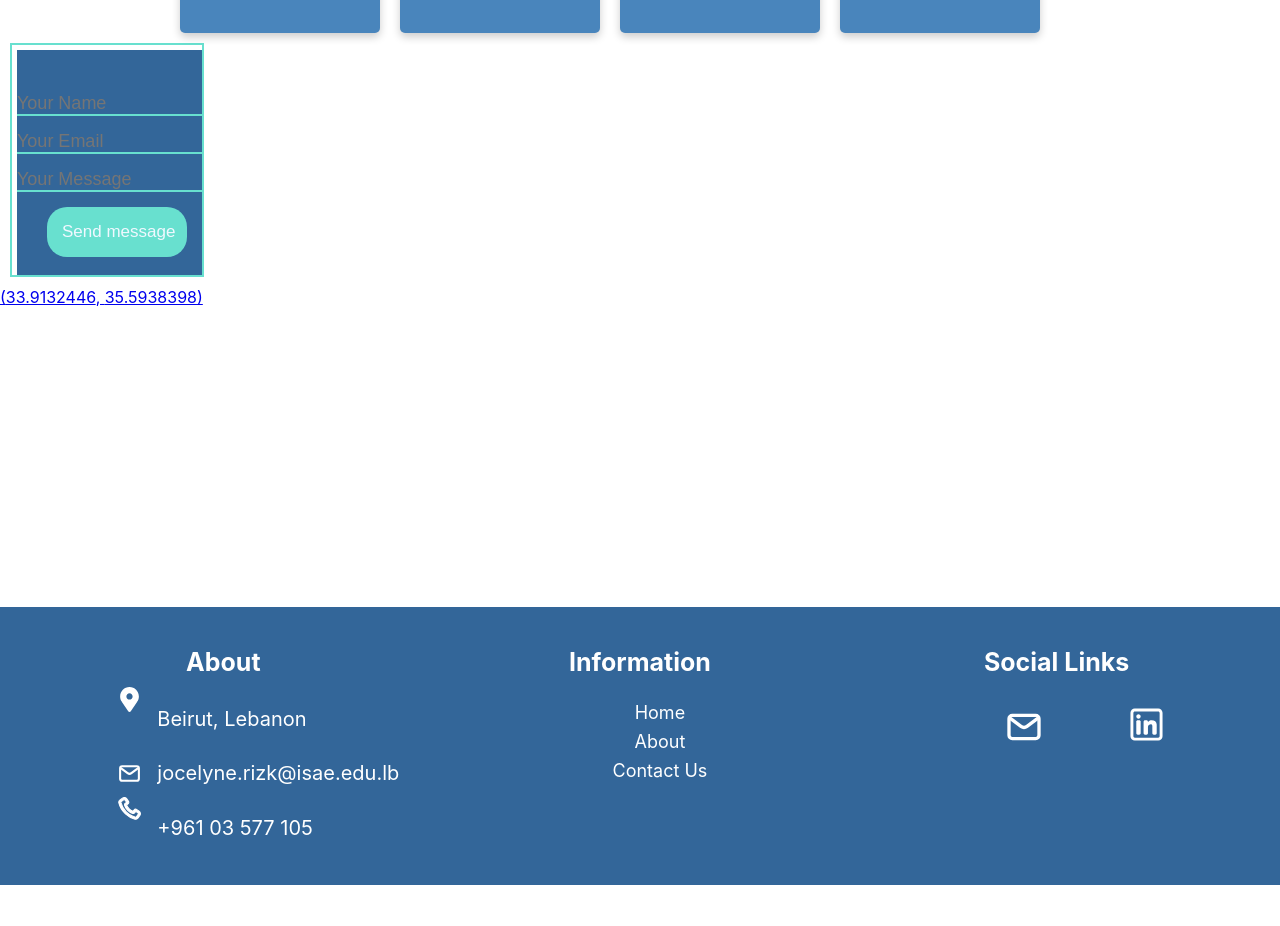
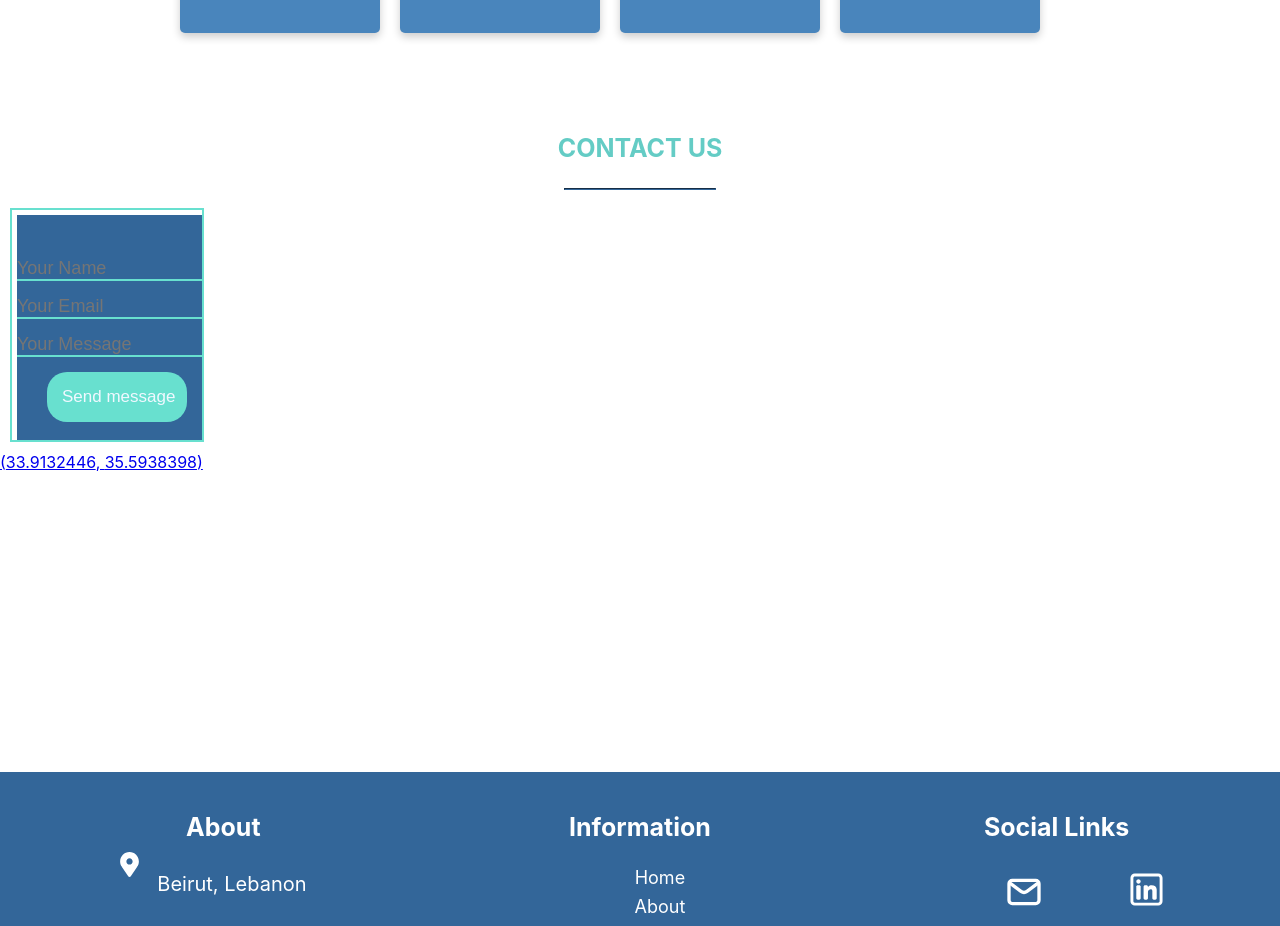
Before and after one commit to jocelynerizk/frontendlearn, a React (Create React App) app: page / in a window 1280 px wide. Shown: the part 1980-2906 px from the top of the page. Before the commit the page ends 2865 px from the top, so only its background shows below. Built offline with nearby package versions, Linux system fonts and the light colour scheme.

Commit message:
TESTIMONIAL N a pa finiT

```diff
--- a/src/components/Teacher.jsx
+++ b/src/components/Teacher.jsx
@@ -54,8 +54,14 @@ const Teacher = () => {
             <p clname="dess"><b>{course.title}</b></p>
             <img src={course.svge} alt={course.title} className="svgs" />
             </div>
+
           </div>
+
         ))}
+      </div>
+      <h1 className="title">CONTACT US</h1>
+      <div className="line-div">
+        <hr className="line" />
       </div>
     </div>
   );
```
